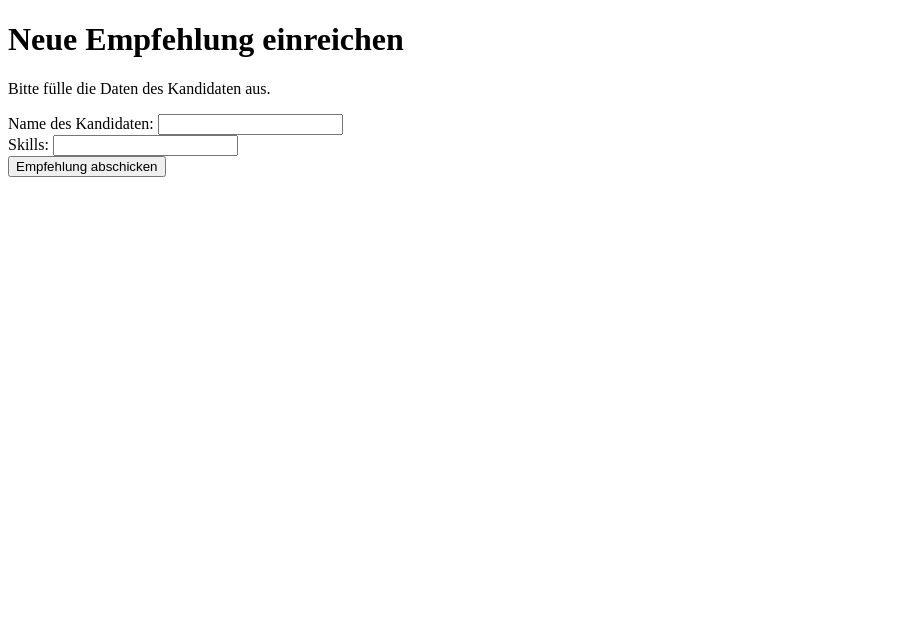
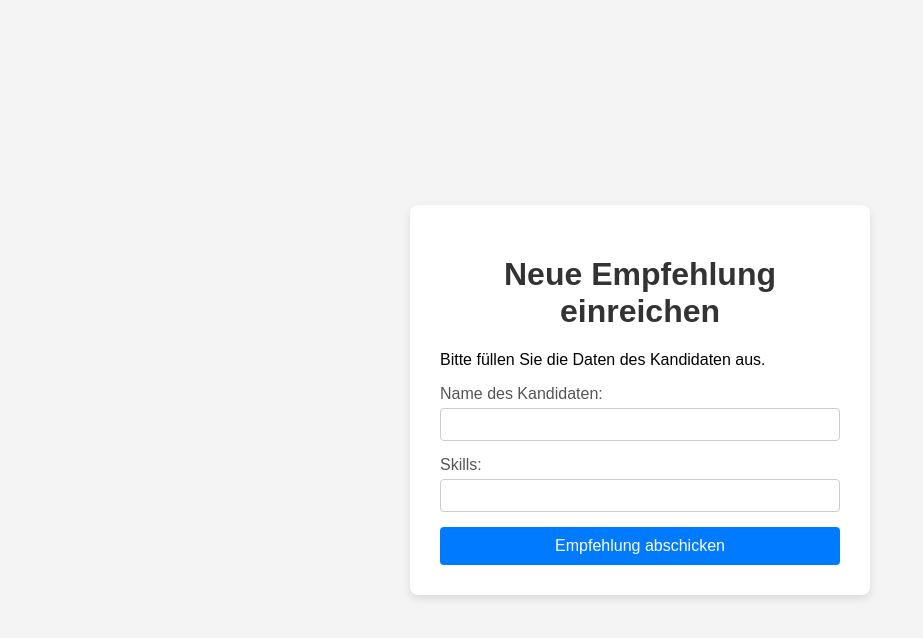
Before and after one commit to HosseinKrouna/employee-recommendation-app, a plain HTML site: page index.html in a window 1280 px wide. Shown: the whole page, without its empty margins (0-923 px from the left). Drawn offline with Linux system fonts and the light colour scheme.

Commit message:
Add CSS styling for the recommendation form

```diff
--- a/index.html
+++ b/index.html
@@ -3,27 +3,26 @@
   <head>
     <meta charset="UTF-8" />
     <meta name="viewport" content="width=device-width, initial-scale=1.0" />
+    <link rel="stylesheet" href="style.css" />
     <title>Mitarbeiter-Empfehlung</title>
   </head>
 
   <body>
     <div class="form-container">
       <h1>Neue Empfehlung einreichen</h1>
-      <p>Bitte fülle die Daten des Kandidaten aus.</p>
+      <p>Bitte füllen Sie die Daten des Kandidaten aus.</p>
 
       <div>
-        <label for="candidate-name">Name des Kandidaten:</label>
-        <input type="text" id="candidate-name" />
+        <label for="kandidaten-name">Name des Kandidaten:</label>
+        <input type="text" id="kandidaten-name" />
       </div>
 
       <div>
-        <label for="candidate-skills">Skills:</label>
-        <input type="text" id="candidate-skills" />
+        <label for="kandidaten-skills">Skills:</label>
+        <input type="text" id="kandidaten-skills" />
       </div>
 
       <button>Empfehlung abschicken</button>
     </div>
-
-    <script src="script.js"></script>
   </body>
 </html>
--- /dev/null
+++ b/style.css
@@ -0,0 +1,57 @@
+body {
+    font-family: sans-serif;
+    background-color: #f4f4f4;
+    display: flex;
+    justify-content: center;
+    align-items: center;
+    height: 100vh;
+    margin: 0;
+}
+
+.form-container {
+    background-color: white;
+    padding: 30px;
+    border-radius: 8px;
+    box-shadow: 0 4px 8px rgba(0,0,0,0.1);
+    width: 400px;
+}
+
+h1 {
+    color: #333;
+    text-align: center;
+}
+
+.form-container div {
+    margin-bottom: 15px;
+}
+
+label {
+    display: block;
+    margin-bottom: 5px;
+    color: #555;
+}
+
+
+input[type="text"] {
+    width: 100%;
+    padding: 8px;
+    border: 1px solid #ccc;
+    border-radius: 4px;
+    box-sizing: border-box;
+}
+
+button {
+    width: 100%;
+    padding: 10px;
+    background-color: #007bff;
+    color: white;
+    border: none;
+    border-radius: 4px;
+    font-size: 16px;
+    cursor: pointer;
+}
+
+
+button:hover {
+    background-color: #0056b3;
+}
```
